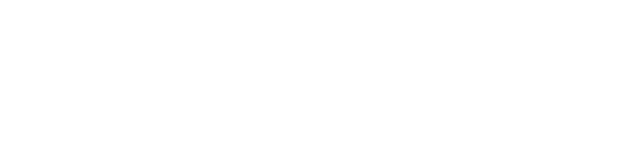
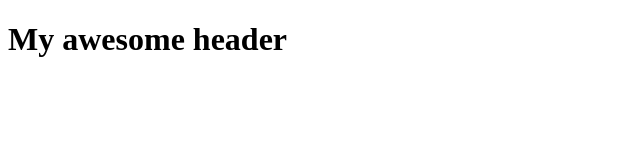
Before and after one commit to tboulund/GitPlayground, a plain HTML site: page index.html in a window 1280 px wide. Shown: the whole page, without its empty margins (0-640 px from the left). Drawn offline with Linux system fonts and the light colour scheme.

Commit message:
Added a H1 with an awesome title

```diff
--- a/index.html
+++ b/index.html
@@ -6,6 +6,6 @@
     <title>My Git Playground</title>
 </head>
 <body>
-
+    <h1>My awesome header</h1>
 </body>
 </html>
```
